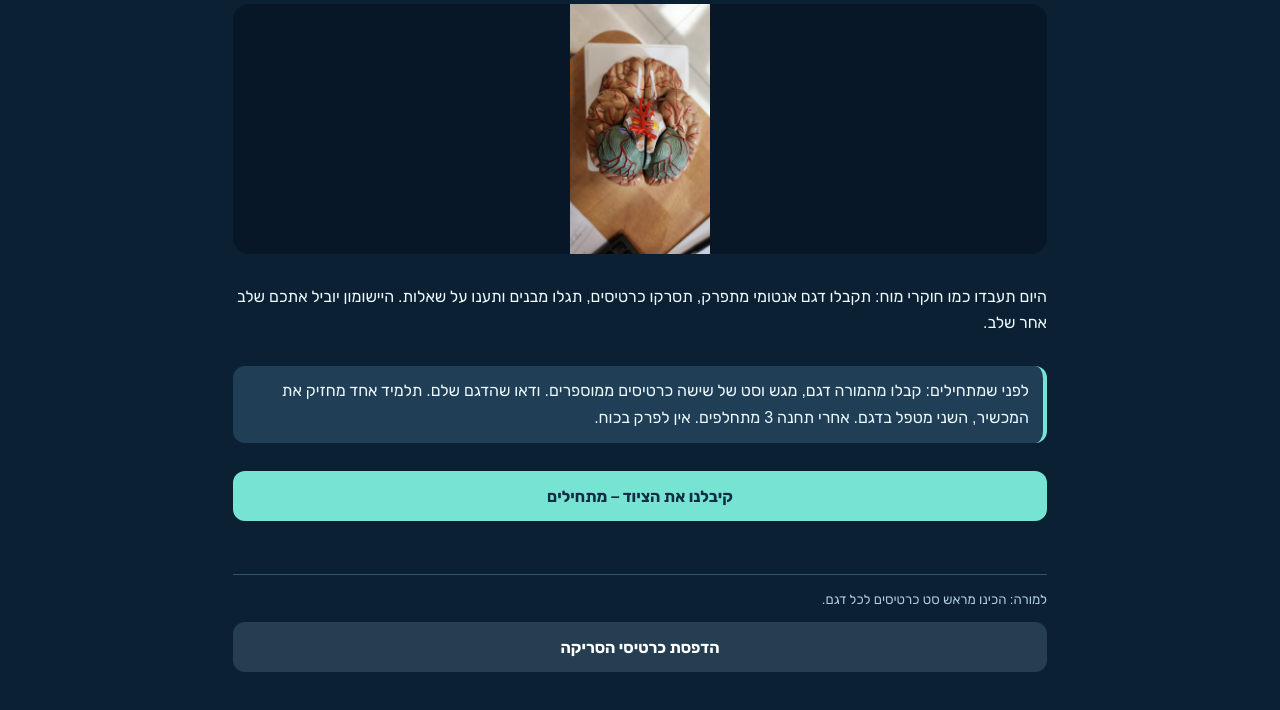
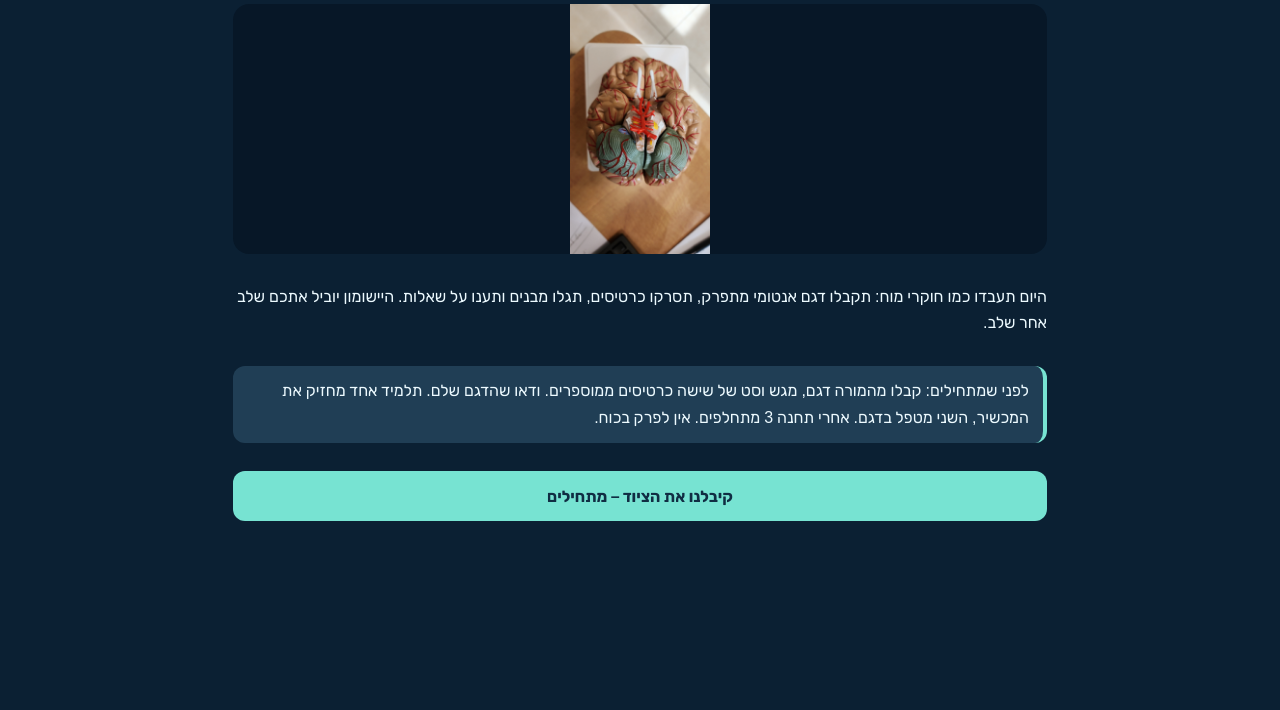
Before and after one commit to technodahadera/technoda-ar, a plain HTML site: page brain-ar/index.html in a window 1280 px wide. Shown: the part 222-932 px from the top of the page. After the commit the page ends 800 px from the top, so only its background shows below. Drawn offline with Linux system fonts and the light colour scheme.

Commit message:
Remove teacher printing controls from student welcome screen

```diff
--- a/brain-ar/index.html
+++ b/brain-ar/index.html
@@ -45,7 +45,7 @@ function labelCanvas(s,w,h){let c=document.createElement("canvas");c.width=w;c.h
 
 let ar=null, anchors=[],session=0,active=-1,scanSolved=false,starting=false, compiled=null, imageCache=null;
 function reset(){if(confirm("להתחיל את הפעילות מחדש?")){current=0;phase="welcome";mode="ar";save();render()}}
-function render(){progress();setLoading("");const root=$("home");root.replaceChildren();if(phase==="welcome"){root.append(el("span","הכנה לדיסקציה • כיתה ז׳","pill"),el("h1","מפרקים את המוח"));const photo=new Image();photo.src=url(S[0]);photo.alt="דגם המוח השלם בטכנודע";photo.className="hero-photo";root.append(photo,el("p","היום תעבדו כמו חוקרי מוח: תקבלו דגם אנטומי מתפרק, תסרקו כרטיסים, תגלו מבנים ותענו על שאלות. היישומון יוביל אתכם שלב אחר שלב."),el("div","לפני שמתחילים: קבלו מהמורה דגם, מגש וסט של שישה כרטיסים ממוספרים. ודאו שהדגם שלם. תלמיד אחד מחזיק את המכשיר, השני מטפל בדגם. אחרי תחנה 3 מתחלפים. אין לפרק בכוח.","instruction"));let a=el("div",null,"actions");a.append(btn("קיבלנו את הציוד – מתחילים",()=>{current=0;phase="prepare";mode="ar";save();render()}));root.append(a);const tools=el("div",null,"printTools");tools.append(el("small","למורה: הכינו מראש סט כרטיסים לכל דגם."),el("div",null,"actions"));tools.lastChild.append(btn("הדפסת כרטיסי הסריקה",()=>window.print(),true));root.append(tools);return}
+function render(){progress();setLoading("");const root=$("home");root.replaceChildren();if(phase==="welcome"){root.append(el("span","הכנה לדיסקציה • כיתה ז׳","pill"),el("h1","מפרקים את המוח"));const photo=new Image();photo.src=url(S[0]);photo.alt="דגם המוח השלם בטכנודע";photo.className="hero-photo";root.append(photo,el("p","היום תעבדו כמו חוקרי מוח: תקבלו דגם אנטומי מתפרק, תסרקו כרטיסים, תגלו מבנים ותענו על שאלות. היישומון יוביל אתכם שלב אחר שלב."),el("div","לפני שמתחילים: קבלו מהמורה דגם, מגש וסט של שישה כרטיסים ממוספרים. ודאו שהדגם שלם. תלמיד אחד מחזיק את המכשיר, השני מטפל בדגם. אחרי תחנה 3 מתחלפים. אין לפרק בכוח.","instruction"));let a=el("div",null,"actions");a.append(btn("קיבלנו את הציוד – מתחילים",()=>{current=0;phase="prepare";mode="ar";save();render()}));root.append(a);return}
 if(phase==="assemble"||phase==="finish"){const box=el("div",null,"card finishBox");box.append(el("strong",phase==="finish"?"כל הכבוד!":"השלמתם את 6 התחנות"),el("p",phase==="finish"?"סיימתם את הפעילות. חזרו למורה עם הדגם השלם, הכרטיסים והמכשיר. כעת אתם מוכנים לחפש את המבנים במוח העגל.":"לפני שמסיימים: הרכיבו את הדגם לפי סדר הפירוק ההפוך ובהנחיית המורה. בדקו שכל החלקים הוחזרו למקומם. בחרו מבנה אחד שתרצו לזהות בדיסקציה והסבירו לחבר איך תזהו אותו."));if(phase==="assemble")box.append(btn("הרכבנו את הדגם – סיום",()=>{phase="finish";render()}));else box.append(btn("התחלה מחדש",reset,true));root.append(box);return}
 const s=S[current];root.append(el("h2",s.name));if(phase==="prepare"){root.append(el("div","שלב א׳ – הכינו את הדגם","stepLabel"),el("div",before[current],"instruction"),el("p","שלב ב׳ – מצאו את כרטיס מספר "+(current+1)+". זהו את הכרטיס לפי התמונה הבאה:"));root.append(image(s));root.append(el("p","הניחו את הכרטיס על המגש לצד הדגם. כוונו אליו את מצלמת המכשיר (לא אל הדגם). לאחר הזיהוי תופיע המשימה."));let a=el("div",null,"actions");const start=btn(mode==="manual"?"הכרטיס מוכן – מעבר למשימה":"הכרטיס מוכן – סרקו עכשיו",()=>mode==="manual"?openManual():startAR());start.id="start";a.append(start);root.append(a);if(mode==="ar")root.append(btn("המצלמה לא זמינה? המשיכו בלי סריקה",()=>{mode="manual";save();openManual()},true));else root.append(btn("חזרה למצב מצלמה",()=>{mode="ar";save();render()},true));}
 else if(phase==="question"){root.append(image(s));question(current,root,true)}
```
